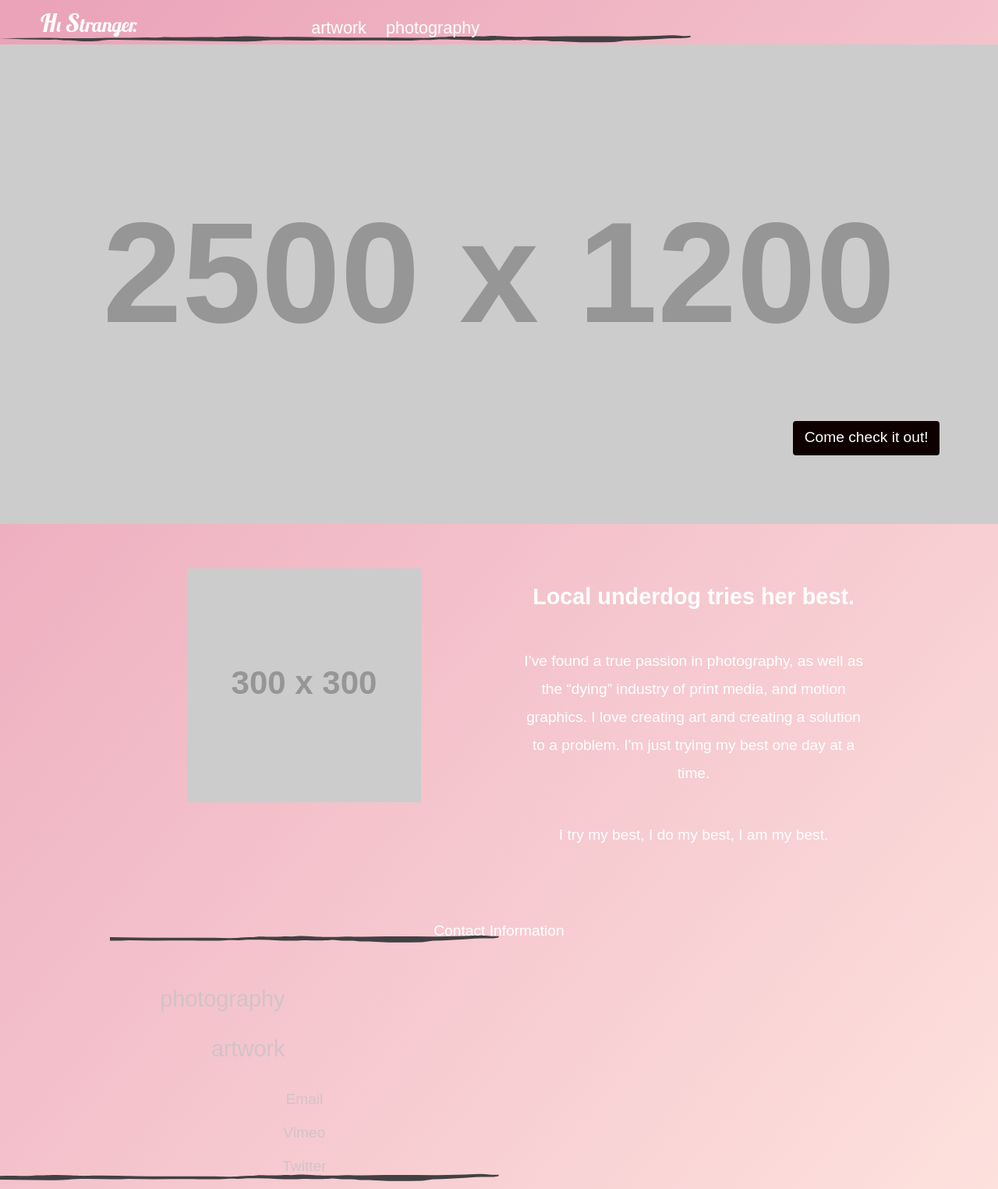
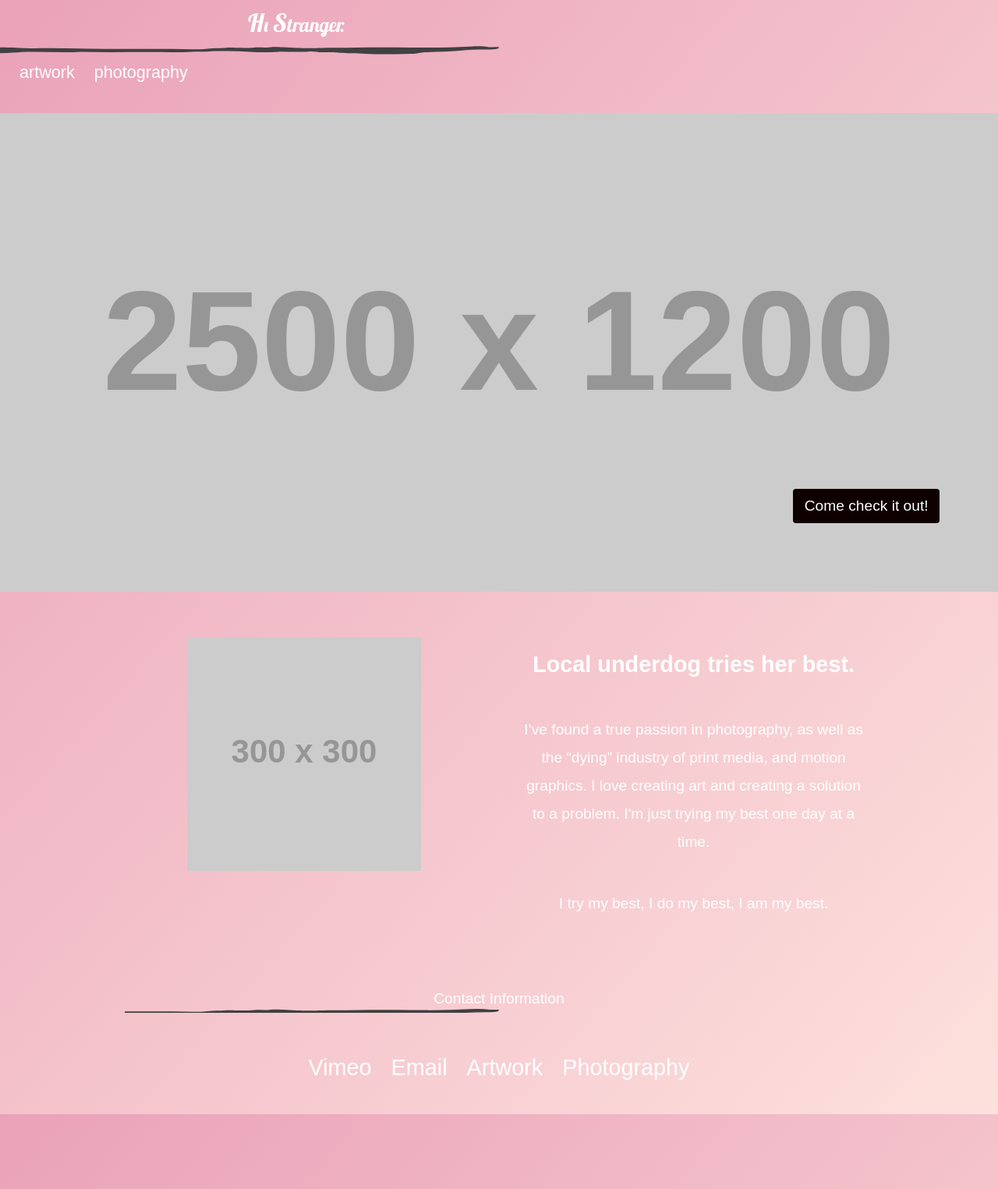
Before and after one commit to histtranger/portfolio, a Jekyll site: the page built from index.html, in a window 1280 px wide. Shown: the whole page at 78% size. Built offline with Jekyll 4.4.1, drawn with Linux system fonts in a browser that asks for light colours.

Commit message:
Changing some stuff aronund, still a lot to do...

```diff
--- a/_includes/nav.html
+++ b/_includes/nav.html
@@ -1,11 +1,11 @@
-<nav class="grid pad-b-1-2 grey">
-  <div class="unit xs-1-4 pad-t-1-4">
+<nav class="grid pad-b-1-2 grey long">
+  <div class="wrapper unit xs-1-2 l-1 pad-t-1-4">
     <a class="" href="{{site.baseurl}}/index/">
       <img itemprop="image" class="i-128 logo" src="{{site.baseurl}}/images/logo.svg" alt="Logo">
     </a>
   </div>
-  <div class="unit xs-1-4">
-    <ul class="list-group">
+  <div class="unit xs-1-2 l-1">
+    <ul class="list-group inline-block">
       <li>
         <a href="{{site.baseurl}}/photo/">
           photography
--- a/_layouts/default.html
+++ b/_layouts/default.html
@@ -16,28 +16,32 @@
   {{content}}
 
   <footer>
-    <div class="wrapper long">
-      <h4 class="pad-t">Contact Information</h4>
+    <div class="wrapper">
+      <h4 class="pad-t long">Contact Information</h4>
       <div class="grid">
-        <div class="unit xs-1-4">
-          <ul class="list-group left">
+        <div class="unit xs-1 m-1-2 l-1">
+          <ul class="list-group inline-block">
             <li>
-              <a href="{{site.baseurl}}/photo/">
-                photography
+              <a class="inline-block" href="{{site.baseurl}}/photo/">
+                Photography
               </a>
             </li>
             <li>
-              <a href="{{site.baseurl}}/port-page/">
-                artwork
+              <a class="inline-block" href="{{site.baseurl}}/port-page/">
+                Artwork
+              </a>
+            </li>
+            <li>
+              <a class="inline-block" href="#">
+                Email
+              </a>
+            </li>
+            <li>
+              <a class="inline-block" href="https://vimeo.com/user36766462">
+                Vimeo
               </a>
             </li>
           </ul>
-        </div>
-        </div>
-        <div class="xs-1 m-1-2 unit gutter center">
-          <a href="#"><p class="push-0 pad-b-1-2">Email</p></a>
-          <a href="#"><p class="push-0 pad-b-1-2">Vimeo</p></a>
-          <a href="#"><p class="push-0 pad-b-1-2">Twitter</p></a>
         </div>
       </div>
     </div>
--- a/zyra.html
+++ b/zyra.html
@@ -6,15 +6,15 @@ meta: An illustration/poster made with Adobe Illustrator of Riot Games' characte
 
 <main itemscope itemtype="https://schema.org/VisualArtwork" class="push-0 wrapper">
   <div>
-    <h1 itemprop="headline" class="pad-t push-0 white thicc">Illustration - League of Legends Fan Art</h1>
-    <h3 itemprop="name" class="pad-b pink">"Zyra - Rise of Thorns"</h3>
+    <h1 itemprop="headline" class="pad-t-2 push-0 white">Illustration - League of Legends Fan Art</h1>
+    <h3 itemprop="name" class="pad-b-1-4 white bold mega">"Zyra - Rise of Thorns"</h3>
   </div>
   <div class="wrapper">
     <divitemscope itemtype="https://schema.org/Photograph">
       <img itemprop="image" class="info-img div-shadow zyra " src="{{site.baseurl}}/images/illus/zyra_new.jpg" alt="Zyra, Rise of Thorns, from Riot Games' League of Legends">
     </div>
     <div itemscope itemtype="https://schema.org/Text">
-      <p itemprop="description" class="pad-t text-center push-0 pad-b-2 gutter white">Created in 2015 in Adobe Illustrator. A vector illustration depicting <a href="https://www.riotgames.com/">Riot Game's</a> character, <a href="http://universe.leagueoflegends.com/en_US/champion/zyra/">Zyra</a>. Art Style is inspired by the TV show Adventure Time, created by <a href="http://www.imdb.com/name/nm2216378/">Pendleton Ward</a>.</p>
+      <p itemprop="description" class="pad-t text-center push-0 pad-b-2 gutter white mega">Created in 2015 in Adobe Illustrator. A vector illustration depicting <a href="https://www.riotgames.com/">Riot Game's</a> character, <a href="http://universe.leagueoflegends.com/en_US/champion/zyra/">Zyra</a>. Art Style is inspired by the TV show Adventure Time, created by <a href="http://www.imdb.com/name/nm2216378/">Pendleton Ward</a>.</p>
     </div>
   </div>
 </main>
```
Also changed, not shown: css/main.css (+13 -21 lines).
